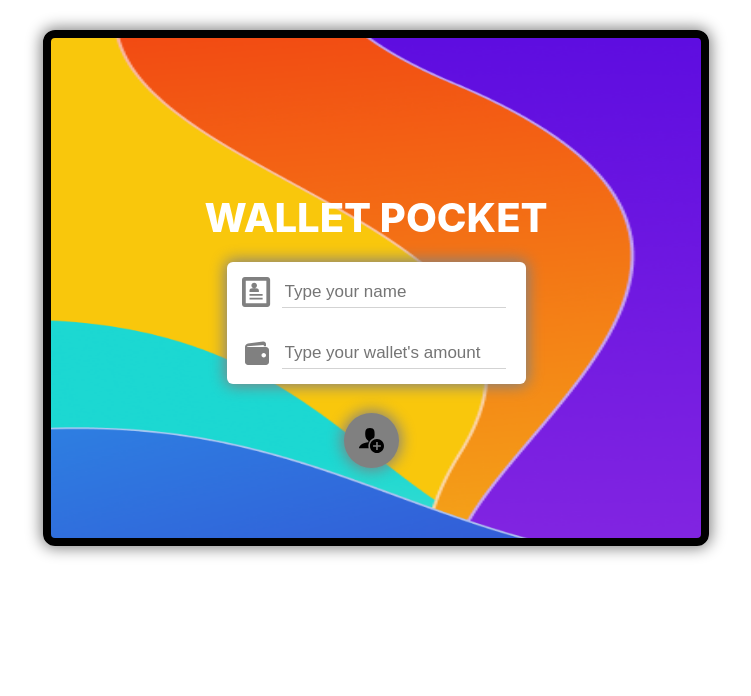
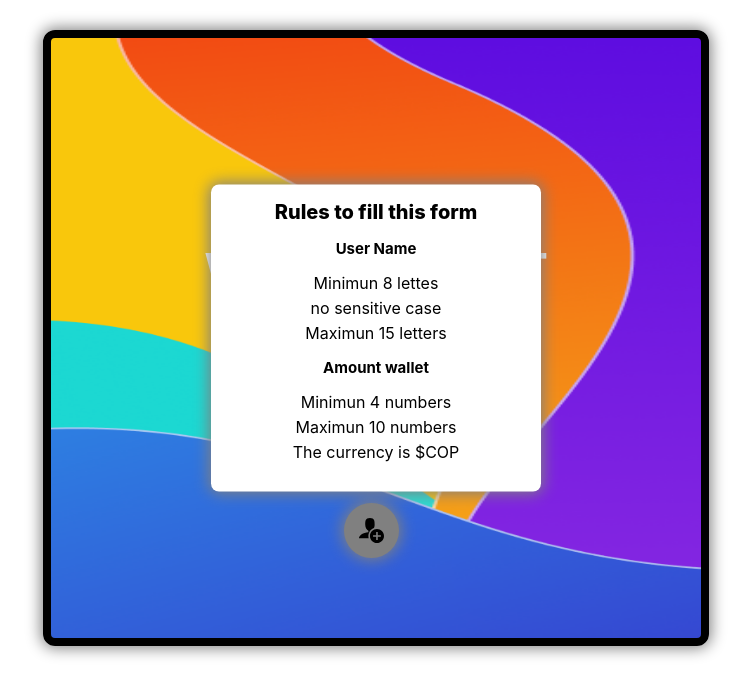
Before and after one commit to ChristiancChavez/WalletPocket, a React (Create React App) app: page / in a window 1280 px wide. Shown: the top 696 px of the page, without its empty margins (264-1015 px from the left). Built offline with nearby package versions, Linux system fonts and the light colour scheme.

Commit message:
add style to loginRules to prevent misunderstandings in user login

```diff
--- a/src/App.styles.js
+++ b/src/App.styles.js
@@ -3,7 +3,7 @@ import background from './Helpers/Images/backgorund.png';
 
 export const StyledAppContainer = styled.div`
     width: 650px;
-    height: 400px;
+    height: 500px;
     padding: 50px 0;
     border: 8px solid black;
     box-shadow: 0 0 15px 2px grey;
--- a/src/components/atoms/Span/Span.js
+++ b/src/components/atoms/Span/Span.js
@@ -2,18 +2,18 @@ import React from "react";
 // Styles
 import { StyledSpan, StyledAnchor } from "./span.styles";
 
-const Span = ({ children, fontSize, weight, color, title }) => {
+const Span = ({ children, fontSize, weight, color, title, margin }) => {
   return (
     <>
       { title ?
         (
-        <StyledSpan fontSize={fontSize} weight={weight} color={color}>
+        <StyledSpan fontSize={fontSize} weight={weight} color={color} margin={margin}>
           {children}
         </StyledSpan>
         )
         :
         (
-          <StyledAnchor fontSize={fontSize} weight={weight} color={color}>
+          <StyledAnchor fontSize={fontSize} weight={weight} color={color} margin={margin}>
           {children}
         </StyledAnchor>
         )
--- a/src/components/atoms/Span/span.styles.js
+++ b/src/components/atoms/Span/span.styles.js
@@ -31,6 +31,13 @@ const textSize = (props) => {
   return spanText;
 };
 
+const textMargin = (props) => {
+  if (!props.margin) {
+    return "0";
+  }
+  return `${props.margin}px`;
+}
+
 const textColor = (props) => {
   if (!props.color) {
     return "black";
@@ -61,9 +68,11 @@ export const StyledSpan = styled.span`
   font-size: ${(props) => textSize(props)};
   color: ${(props) => textColor(props)};
   font-weight: ${(props) => textWeight(props)};
+  margin-top: ${(props) => textMargin(props)}
 `
 export const StyledAnchor = styled.a`
   font-size: ${(props) => textSize(props)};
   color: ${(props) => textColor(props)};
   font-weight: ${(props) => textWeight(props)};
+  margin-bottom: ${(props) => textMargin(props)};
 `
--- a/src/components/templates/InitialLogin/InitialLogin.js
+++ b/src/components/templates/InitialLogin/InitialLogin.js
@@ -2,11 +2,13 @@ import React, { useContext } from 'react';
 // Component
 import Login from '../../organisms/Login/Login';
 import AccessHome from '../../molecules/AccessHome/AccessHome';
+import Span from './../../atoms/Span/Span';
 //Context
 import { PocketContext } from '../../../context/PocketContext';
-
+// Utils
+import { loginRules } from './../../../utils/loginRules';
 //Styles
-import { StyledDivInitialLogin } from './Initiallogin.styles';
+import { StyledDivInitialLogin, StyledLoginRules, StyledUlRules } from './Initiallogin.styles';
 
 const InitialLogin = () => {
 
@@ -14,10 +16,11 @@ const InitialLogin = () => {
 
     const updateWalletInfo = (e) => {
         e.preventDefault();
-        if(userNameWallet.trim() !== '' && initialAmount.trim() !== '') {
+        if(userNameWallet.trim() !== '' && initialAmount.trim() !== '' && initialAmount.length > 3 && userNameWallet.length < 15 && userNameWallet.length > 8 ) {
             setShowHome(true);
             setUserNameWallet('');
             setInitialAmount('');
+            console.log(e.target)
         } else {
             setShowLoginValidation(true);
             setTimeout(() => {
@@ -26,8 +29,23 @@ const InitialLogin = () => {
         }
     };
 
+    const showLoginRules = (loginRules) =>  {
+        return loginRules.map(loginRule => {
+            return <>
+                <Span weight="category" key={loginRule.id}>{loginRule.variable}</Span>
+                <StyledUlRules>
+                    {loginRule.rules.map(rule => <li key={rule}>{rule}</li>)}
+                </StyledUlRules>
+                </>
+        })
+    };
+
     return (
         <StyledDivInitialLogin>
+            <StyledLoginRules>
+                <Span margin="15" weight="title" fontSize="title">Rules to fill this form</Span>
+                {showLoginRules(loginRules)}
+            </StyledLoginRules>
             <Login />
             <AccessHome onClick={updateWalletInfo} />
         </StyledDivInitialLogin>
--- a/src/components/templates/InitialLogin/Initiallogin.styles.js
+++ b/src/components/templates/InitialLogin/Initiallogin.styles.js
@@ -13,4 +13,27 @@ export const StyledDivInitialLogin = styled.div`
     border: none;
     box-shadow: 0 0 15px 2px grey;
     margin-top: 20px;
+
 `
+export const StyledLoginRules = styled.div`
+    background: white;
+    padding: 15px;
+    display: flex;
+    flex-flow: column nowrap;
+    box-shadow: 0 0 15px 2px grey;
+    border-radius: 8px;
+    position: absolute;
+    top: 50%;
+    left: 50%;
+    transform: translate(-50%, -50%);
+    width: 300px;
+    z-index: 50;
+`
+export const StyledUlRules = styled.ul`
+    list-style-type: none;
+    padding: 0;
+    margin: 10px 0;
+    > li {
+        margin: 5px 0;
+    }
+`
--- a/src/context/PocketContext.js
+++ b/src/context/PocketContext.js
@@ -4,7 +4,7 @@ export const PocketContext = createContext();
 
 const PocketContextProvider = (props) => {
 
-    const [initialAmount, setInitialAmount] = useState(JSON.parse(window.localStorage.getItem('initialAmount')) || '');
+    const [initialAmount, setInitialAmount] = useState(JSON.parse(window.localStorage.getItem('initialAmount')) || 0);
     const [userNameWallet, setUserNameWallet] = useState(JSON.parse(window.localStorage.getItem('userNameWallet')) || '');
     const [showHome, setShowHome] = useState(false);
     const [showLoginValidation, setShowLoginValidation] = useState(false);
--- /dev/null
+++ b/src/utils/loginRules.js
@@ -0,0 +1,12 @@
+export const loginRules = [
+    {
+        variable: 'User Name',
+        id: 'username',
+        rules : ['Minimun 8 lettes', 'no sensitive case', 'Maximun 15 letters']
+    },
+    {
+        variable: 'Amount wallet',
+        id: 'amountwallet',
+        rules : ['Minimun 4 numbers', 'Maximun 10 numbers', 'The currency is $COP']
+    }
+]
```
